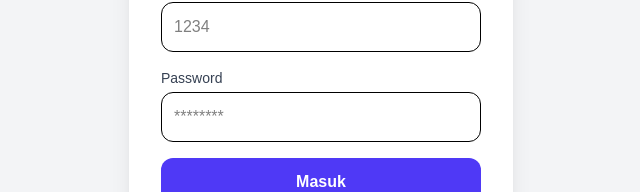
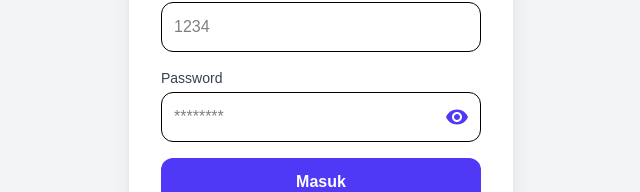
Before and after one commit to andimilyas/scanner-app, a Next.js app: page /login in a window 1280 px wide. Shown: the part 400-592 px from the top of the page, without its empty margins (319-959 px from the left). Built offline with nearby package versions, Linux system fonts and the light colour scheme.

Commit message:
feat: add favicon and improve UI components
- Add favicon to the application
- Change home page background to white
- Replace scan redirect with retry button
- Highlight active navigation items
- Add password visibility toggle in login form

```diff
--- a/src/app/home/page.tsx
+++ b/src/app/home/page.tsx
@@ -60,7 +60,7 @@ export default function HomePage() {
   }
 
   return (
-    <div className="flex flex-col min-h-screen bg-gray-50">
+    <div className="flex flex-col min-h-screen bg-white">
       <div className="flex-grow p-4 flex flex-col items-center max-w-lg mx-auto w-full space-y-6">
       <div
           className="w-full mb-6 rounded-xl bg-indigo-600 overflow-hidden relative flex flex-col items-center justify-center"
--- a/src/app/layout.tsx
+++ b/src/app/layout.tsx
@@ -4,6 +4,9 @@ import { AppProvider } from "./context/AppContext"
 export const metadata = {
   title: "Scanner Apotek",
   description: "Aplikasi Scanner Apotek",
+  icons: {
+    icon: "/logors.ico",
+  },
 };
 
 import { ReactNode } from "react";
--- a/src/app/login/page.tsx
+++ b/src/app/login/page.tsx
@@ -3,6 +3,7 @@ import React, { useState, useEffect, FormEvent } from "react";
 import { useRouter } from "next/navigation";
 import { useApp } from "@/app/context/AppContext";
 import Image from "next/image";
+import { Visibility, VisibilityOff } from "@mui/icons-material";
 
 export default function LoginPage() {
   const { setIsLoggedIn, setScanResult, setUser, isHydrated, isLoggedIn } = useApp();
@@ -11,6 +12,7 @@ export default function LoginPage() {
   const [formError, setFormError] = useState<string>("");
   const router = useRouter();
   const [isLoading, setIsLoading] = useState<boolean>(false);
+  const [showPassword, setShowPassword] = useState<boolean>(false);
 
   useEffect(() => {
     if (isHydrated && isLoggedIn) {
@@ -153,19 +155,33 @@ export default function LoginPage() {
             <label htmlFor="password" className="block text-sm font-medium text-gray-700 mb-1">
               Password
             </label>
+            <div className="relative">
               <input
                 id="password"
-              type="password"
+                type={showPassword ? "text" : "password"}
                 value={password}
                 onChange={(e) => {
                   setPassword(e.target.value);
                   setFormError("");
                 }}
-              className={`w-full p-3 border rounded-xl text-black ${formError && formError.includes("Password") ? "border-red-500" : ""}`}
+                className={`w-full p-3 pr-10 border rounded-xl text-black ${formError && formError.includes("Password") ? "border-red-500" : ""}`}
                 placeholder="********"
                 required
                 autoComplete="off"
               />
+              <button
+                type="button"
+                onClick={() => setShowPassword((prev) => !prev)}
+                className="absolute inset-y-0 right-0 flex items-center px-3 text-gray-600 focus:outline-none"
+                aria-label={showPassword ? "Sembunyikan password" : "Tampilkan password"}
+              >
+                {showPassword ? (
+                  <VisibilityOff className="h-5 w-5 text-indigo-600" />
+                ) : (
+                  <Visibility className="h-5 w-5 text-indigo-600" />
+                )}
+              </button>
+            </div>
             {formError && formError.includes("Password") && (
               <p className="text-xs text-red-600 mt-1">{formError}</p>
             )}
--- a/src/app/scanner/page.tsx
+++ b/src/app/scanner/page.tsx
@@ -606,10 +606,12 @@ const ScannerContent: React.FC = () => {
                   {lastScanData}
                 </p>
               </div>
-              <div className="text-green-600 flex items-center gap-3 justify-center bg-green-50 py-3 rounded-xl">
-                <div className="animate-spin rounded-full h-5 w-5 border-b-2 border-green-600"></div>
-                <span className="font-semibold">Mengarahkan ke beranda...</span>
-              </div>
+              <button
+                onClick={handleRetryScan}
+                className="w-full px-4 py-3 bg-indigo-600 text-white rounded-xl hover:bg-indigo-700 transition-colors font-semibold shadow-lg"
+              >
+                Tutup
+              </button>
             </div>
           </div>
         )}
--- a/src/components/BottomNavigation.tsx
+++ b/src/components/BottomNavigation.tsx
@@ -1,11 +1,12 @@
 import React from "react";
-import { useRouter } from "next/navigation";
+import { useRouter, usePathname } from "next/navigation";
 import { QrCode, Home, ClipboardCheck, Scan } from "lucide-react";
 import Drawer from "@mui/material/Drawer";
 
 
 const BottomNavigation: React.FC = () => {
   const router = useRouter();
+  const pathname = usePathname();
   const [open, setOpen] = React.useState(false);
 
   const handleDrawerOpen = () => {
@@ -22,7 +23,7 @@ const BottomNavigation: React.FC = () => {
         {/* Home */}
         <button
           onClick={() => router.push("/home")}
-          className="flex flex-col items-center text-gray-500 hover:text-indigo-600 transition"
+          className={`flex flex-col items-center transition ${pathname === "/" || pathname.startsWith("/home") ? "text-indigo-600" : "text-gray-500 hover:text-indigo-600"}`}
         >
           <Home className="h-7 w-7 mb-1" />
           <span className="text-xs font-medium">Beranda</span>
@@ -41,7 +42,7 @@ const BottomNavigation: React.FC = () => {
         {/* Profile */}
         <button
           onClick={() => router.push("/profile")}
-          className="flex flex-col items-center text-gray-500 hover:text-indigo-600 transition"
+          className={`flex flex-col items-center transition ${pathname.startsWith("/profile") ? "text-indigo-600" : "text-gray-500 hover:text-indigo-600"}`}
         >
           <svg xmlns="http://www.w3.org/2000/svg" className="h-7 w-7 mb-1" fill="none" viewBox="0 0 24 24" stroke="currentColor">
             <circle cx="12" cy="9" r="3" strokeWidth={2} />
```
Also changed, not shown: 1 other file (tests, documents, lock files or other folders). Lines whose indentation alone changed are shown as unchanged.
